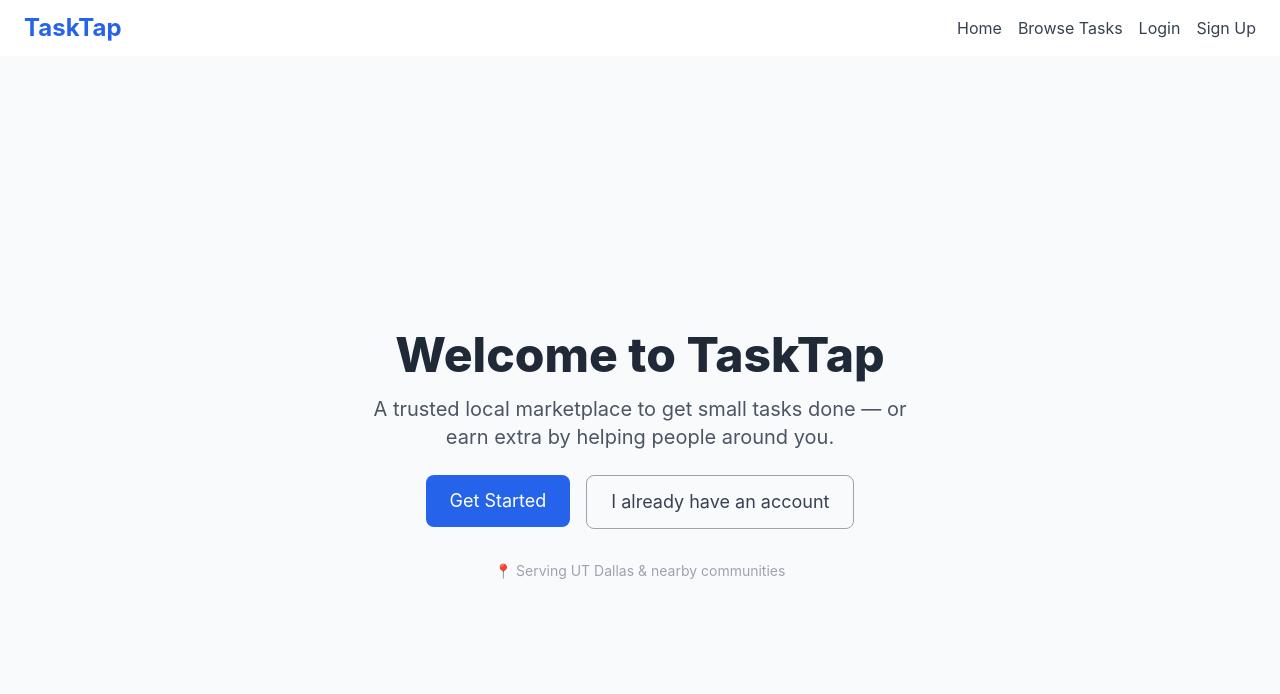
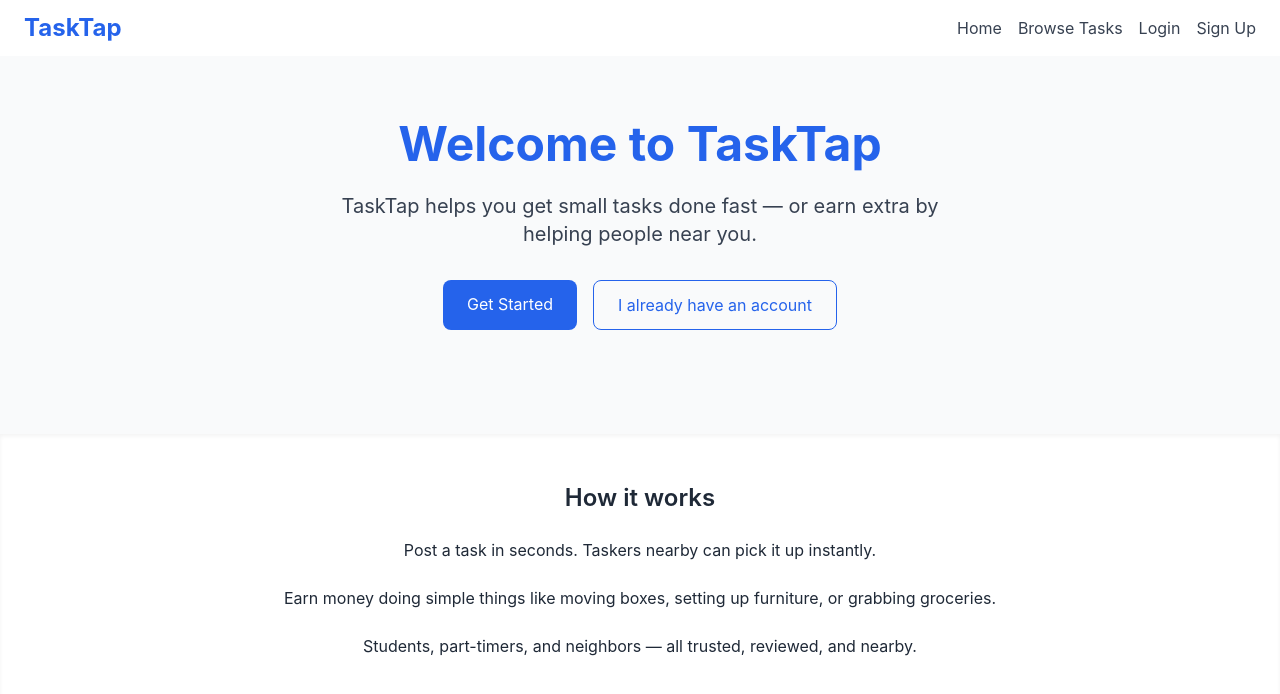
Before and after one commit to Prajay8/TaskTap-mvp, a React (Create React App) app: page / in a window 1280 px wide. Shown: the top 694 px of the page. Built offline with nearby package versions, Linux system fonts and the light colour scheme; no server answers.

Commit message:
Redesigned Login

```diff
--- a/src/pages/Home.js
+++ b/src/pages/Home.js
@@ -3,28 +3,39 @@ import { Link } from 'react-router-dom';
 
 export default function Home() {
   return (
-    <div className="min-h-screen bg-gray-50 flex flex-col items-center justify-center px-4 text-center">
-      <h1 className="text-4xl sm:text-5xl font-extrabold text-gray-800 mb-4">
+    <div className="min-h-screen bg-gray-50 text-gray-800">
+      <div className="max-w-6xl mx-auto px-6 py-16 flex flex-col items-center text-center">
+        <h1 className="text-4xl md:text-5xl font-bold mb-6 text-blue-600">
           Welcome to TaskTap
         </h1>
-      <p className="text-lg sm:text-xl text-gray-600 max-w-xl mb-6">
-        A trusted local marketplace to get small tasks done — or earn extra by helping people around you.
+        <p className="text-lg md:text-xl text-gray-700 mb-8 max-w-2xl">
+          TaskTap helps you get small tasks done fast — or earn extra by helping people near you.
         </p>
 
         <div className="flex flex-col sm:flex-row gap-4">
-        <Link to="/signup">
-          <button className="bg-blue-600 hover:bg-blue-700 text-white px-6 py-3 rounded-lg text-lg transition">
+          <Link
+            to="/signup"
+            className="px-6 py-3 bg-blue-600 text-white rounded-lg hover:bg-blue-700 transition"
+          >
             Get Started
-          </button>
           </Link>
-        <Link to="/login">
-          <button className="border border-gray-400 text-gray-700 px-6 py-3 rounded-lg text-lg hover:bg-gray-100 transition">
+          <Link
+            to="/login"
+            className="px-6 py-3 border border-blue-600 text-blue-600 rounded-lg hover:bg-blue-50 transition"
+          >
             I already have an account
-          </button>
           </Link>
         </div>
+      </div>
 
-      <p className="mt-8 text-sm text-gray-400">📍 Serving UT Dallas & nearby communities</p>
+      <div className="bg-white py-12 px-6 mt-10 shadow-inner">
+        <div className="max-w-4xl mx-auto text-center space-y-6">
+          <h2 className="text-2xl font-semibold">How it works</h2>
+          <p>Post a task in seconds. Taskers nearby can pick it up instantly.</p>
+          <p>Earn money doing simple things like moving boxes, setting up furniture, or grabbing groceries.</p>
+          <p>Students, part-timers, and neighbors — all trusted, reviewed, and nearby.</p>
+        </div>
+      </div>
     </div>
   );
 }
--- a/src/pages/Login.js
+++ b/src/pages/Login.js
@@ -1,67 +1,70 @@
 import React, { useState } from 'react';
-import { signInWithEmailAndPassword, signInWithPopup, GoogleAuthProvider } from 'firebase/auth';
+import { useNavigate } from 'react-router-dom';
+import { signInWithEmailAndPassword } from 'firebase/auth';
 import { auth } from '../firebase';
-import { useNavigate } from 'react-router-dom';
 
 export default function Login() {
   const [email, setEmail] = useState('');
   const [password, setPassword] = useState('');
+  const [error, setError] = useState('');
   const navigate = useNavigate();
 
   const handleLogin = async (e) => {
     e.preventDefault();
+    setError('');
+
     try {
       await signInWithEmailAndPassword(auth, email, password);
       navigate('/tasks');
-    } catch (error) {
-      alert(error.message);
-    }
-  };
-
-  const handleGoogleLogin = async () => {
-    try {
-      const provider = new GoogleAuthProvider();
-      await signInWithPopup(auth, provider);
-      navigate('/tasks');
-    } catch (error) {
-      alert(error.message);
+    } catch (err) {
+      setError(err.message);
     }
   };
 
   return (
-    <div className="min-h-screen flex items-center justify-center bg-gray-100 px-4">
-      <div className="bg-white shadow-md rounded-lg p-8 max-w-md w-full">
-        <h2 className="text-2xl font-bold mb-6 text-center">Login to TaskTap</h2>
+    <div className="min-h-screen bg-gray-50 flex items-center justify-center">
+      <div className="w-full max-w-md bg-white p-8 rounded shadow">
+        <h2 className="text-2xl font-bold text-center text-blue-600 mb-6">Login to TaskTap</h2>
+
+        {error && (
+          <div className="bg-red-100 text-red-700 px-4 py-2 rounded mb-4 text-sm">{error}</div>
+        )}
+
         <form onSubmit={handleLogin} className="space-y-4">
+          <div>
+            <label className="block text-sm mb-1 text-gray-700">Email</label>
             <input
               type="email"
-            placeholder="Email"
-            className="w-full border border-gray-300 px-4 py-2 rounded-lg focus:outline-none focus:ring-2 focus:ring-blue-500"
               value={email}
               onChange={(e) => setEmail(e.target.value)}
+              className="w-full border px-4 py-2 rounded focus:outline-none focus:ring-2 focus:ring-blue-500"
               required
             />
+          </div>
+          <div>
+            <label className="block text-sm mb-1 text-gray-700">Password</label>
             <input
               type="password"
-            placeholder="Password"
-            className="w-full border border-gray-300 px-4 py-2 rounded-lg focus:outline-none focus:ring-2 focus:ring-blue-500"
               value={password}
               onChange={(e) => setPassword(e.target.value)}
+              className="w-full border px-4 py-2 rounded focus:outline-none focus:ring-2 focus:ring-blue-500"
               required
             />
-          <button type="submit" className="w-full bg-blue-600 text-white py-2 rounded-lg hover:bg-blue-700">
+          </div>
+          <button
+            type="submit"
+            className="w-full bg-blue-600 text-white py-2 rounded hover:bg-blue-700 transition"
+          >
             Login
           </button>
         </form>
 
-        <div className="my-4 text-center text-gray-500">OR</div>
-
-        <button
-          onClick={handleGoogleLogin}
-          className="w-full bg-red-500 text-white py-2 rounded-lg hover:bg-red-600"
-        >
-          Sign in with Google
-        </button>
+        <p className="text-center text-sm text-gray-600 mt-4">
+          Don’t have an account?{' '}
+          <a href="/signup" className="text-blue-600 hover:underline">
+            Sign up here
+          </a>
+        </p>
       </div>
     </div>
   );
```
Lines whose indentation alone changed are shown as unchanged.
